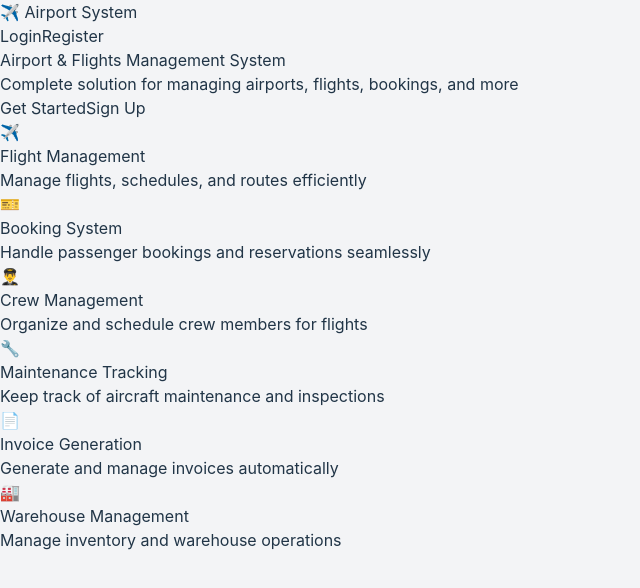
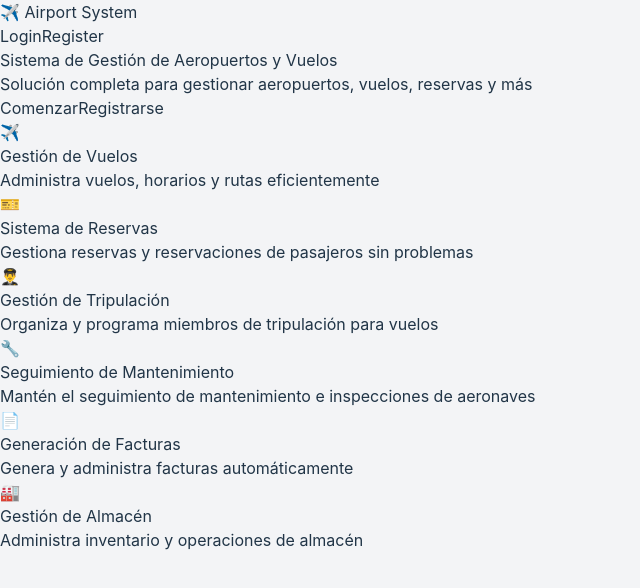
Before and after one commit to IsaacT30/Frontend_Airport, a React (Vite) app: page / in a window 1280 px wide. Shown: the top 588 px of the page, without its empty margins (0-640 px from the left). Built offline with nearby package versions, Linux system fonts and the light colour scheme.

Commit message:
language change 2

```diff
--- a/src/presentation/pages/public/Home.tsx
+++ b/src/presentation/pages/public/Home.tsx
@@ -7,10 +7,10 @@ export const Home = () => {
       <div className="py-12">
         <div className="text-center">
           <h1 className="text-5xl font-bold text-gray-900 mb-4">
-            Airport & Flights Management System
+            Sistema de Gestión de Aeropuertos y Vuelos
           </h1>
           <p className="text-xl text-gray-600 mb-8">
-            Complete solution for managing airports, flights, bookings, and more
+            Solución completa para gestionar aeropuertos, vuelos, reservas y más
           </p>
 
           <div className="flex justify-center space-x-4 mb-16">
@@ -18,13 +18,13 @@ export const Home = () => {
               to="/login"
               className="bg-indigo-600 text-white px-8 py-3 rounded-lg text-lg font-semibold hover:bg-indigo-700 transition"
             >
-              Get Started
+              Comenzar
             </Link>
             <Link
               to="/register"
               className="bg-white text-indigo-600 border-2 border-indigo-600 px-8 py-3 rounded-lg text-lg font-semibold hover:bg-indigo-50 transition"
             >
-              Sign Up
+              Registrarse
             </Link>
           </div>
 
@@ -32,49 +32,49 @@ export const Home = () => {
             {/* Features */}
             <div className="bg-white p-6 rounded-xl shadow-md">
               <div className="text-4xl mb-4">✈️</div>
-              <h3 className="text-xl font-semibold mb-2">Flight Management</h3>
+              <h3 className="text-xl font-semibold mb-2">Gestión de Vuelos</h3>
               <p className="text-gray-600">
-                Manage flights, schedules, and routes efficiently
+                Administra vuelos, horarios y rutas eficientemente
               </p>
             </div>
 
             <div className="bg-white p-6 rounded-xl shadow-md">
               <div className="text-4xl mb-4">🎫</div>
-              <h3 className="text-xl font-semibold mb-2">Booking System</h3>
+              <h3 className="text-xl font-semibold mb-2">Sistema de Reservas</h3>
               <p className="text-gray-600">
-                Handle passenger bookings and reservations seamlessly
+                Gestiona reservas y reservaciones de pasajeros sin problemas
               </p>
             </div>
 
             <div className="bg-white p-6 rounded-xl shadow-md">
               <div className="text-4xl mb-4">👨‍✈️</div>
-              <h3 className="text-xl font-semibold mb-2">Crew Management</h3>
+              <h3 className="text-xl font-semibold mb-2">Gestión de Tripulación</h3>
               <p className="text-gray-600">
-                Organize and schedule crew members for flights
+                Organiza y programa miembros de tripulación para vuelos
               </p>
             </div>
 
             <div className="bg-white p-6 rounded-xl shadow-md">
               <div className="text-4xl mb-4">🔧</div>
-              <h3 className="text-xl font-semibold mb-2">Maintenance Tracking</h3>
+              <h3 className="text-xl font-semibold mb-2">Seguimiento de Mantenimiento</h3>
               <p className="text-gray-600">
-                Keep track of aircraft maintenance and inspections
+                Mantén el seguimiento de mantenimiento e inspecciones de aeronaves
               </p>
             </div>
 
             <div className="bg-white p-6 rounded-xl shadow-md">
               <div className="text-4xl mb-4">📄</div>
-              <h3 className="text-xl font-semibold mb-2">Invoice Generation</h3>
+              <h3 className="text-xl font-semibold mb-2">Generación de Facturas</h3>
               <p className="text-gray-600">
-                Generate and manage invoices automatically
+                Genera y administra facturas automáticamente
               </p>
             </div>
 
             <div className="bg-white p-6 rounded-xl shadow-md">
               <div className="text-4xl mb-4">🏭</div>
-              <h3 className="text-xl font-semibold mb-2">Warehouse Management</h3>
+              <h3 className="text-xl font-semibold mb-2">Gestión de Almacén</h3>
               <p className="text-gray-600">
-                Manage inventory and warehouse operations
+                Administra inventario y operaciones de almacén
               </p>
             </div>
           </div>
```
